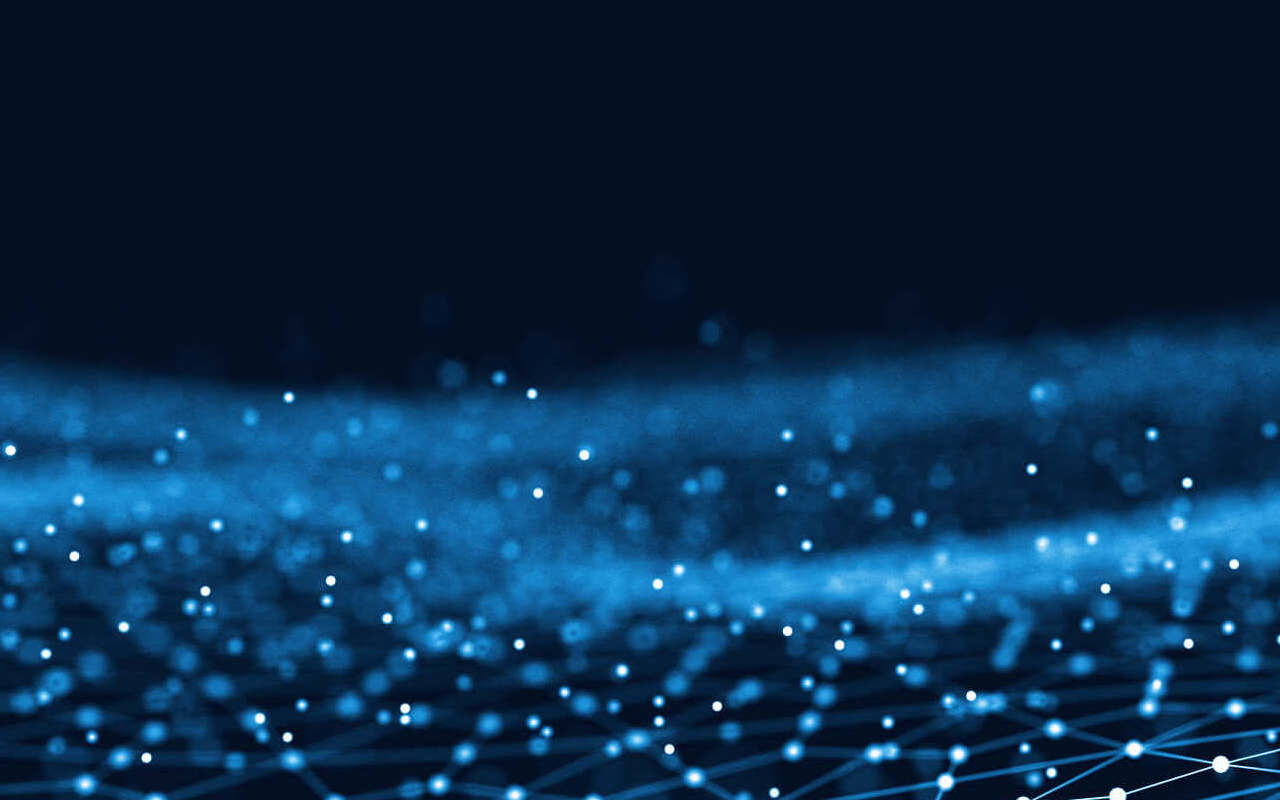
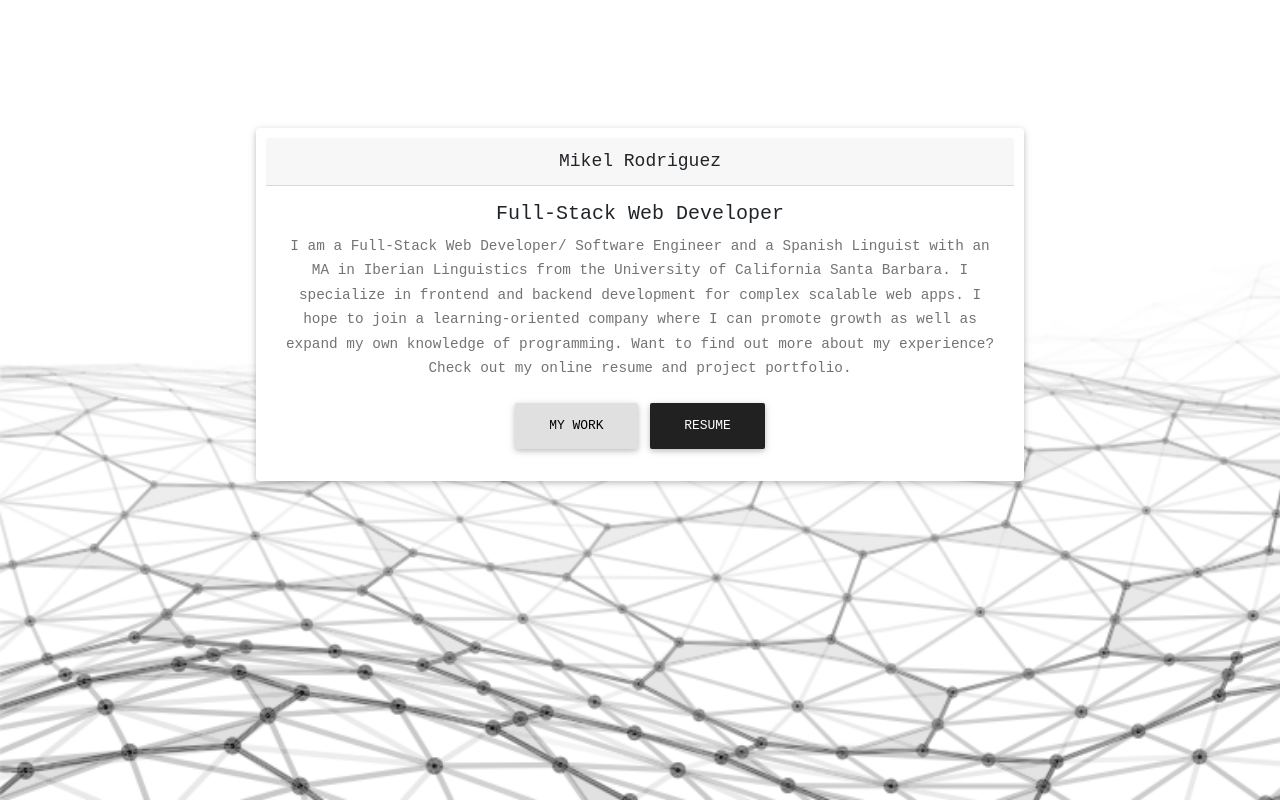
Before and after one commit to MikelTafalla/mikelrv, a React (Create React App) app: page /about in a window 1280 px wide. Built offline with nearby package versions, Linux system fonts and the light colour scheme.

Commit message:
adds about page and creates basic set up for it

```diff
--- a/src/App.js
+++ b/src/App.js
@@ -3,6 +3,7 @@ import { BrowserRouter as Router, Route } from "react-router-dom";
 import './App.css';
 // import Navbar from "./components/navbar"
 import LandingPG from "./pages/landingPg";
+import AboutPG from "./pages/aboutPg";
 
 function App() {
   return (
@@ -11,8 +12,8 @@ function App() {
       {/* <Navbar /> */}
         <Route exact path="/" component={LandingPG} />
         <Route exact path="/home" component={LandingPG} />
-        {/* <Route exact path="/about" component={About} />
-        <Route exact path="/contact" component={Contact} />  */}
+        <Route exact path="/about" component={AboutPG} />
+        {/*<Route exact path="/contact" component={Contact} />  */}
       {/* <Footer /> */}
     </div>
 
--- /dev/null
+++ b/src/components/about.css
@@ -0,0 +1,23 @@
+.test {
+    font-family: monospace;
+    font-size: 18px;
+    line-height: 1.7;
+    background: url("../assets/images/whiteVector.png") no-repeat;
+    background-size: cover;
+    background-color: white;
+    position: fixed;
+    top: 0;
+    left: 0;
+    right: 0;
+    bottom: 0;
+    min-width: 100%;
+    min-height: 100%;
+}
+
+.card {
+    margin: auto;
+    width: 60%;
+    padding: 10px;
+    margin-top: 10%;
+
+}
--- /dev/null
+++ b/src/components/about.js
@@ -0,0 +1,27 @@
+import React from "react";
+import { Link } from "react-router-dom";
+import "./about.css"
+
+const About = () => {
+    return (
+        <React.Fragment>
+             <div></div>
+            <div className="test">
+
+                <div className="card text-center">
+                    <div className="card-header">
+                        Mikel Rodriguez
+                    </div>
+                    <div className="card-body">
+                        <h5 className="card-title">Full-Stack Web Developer</h5>
+                        <p className="card-text">I am a Full-Stack Web Developer/ Software Engineer and a Spanish Linguist with an MA in Iberian Linguistics from the University of California Santa Barbara. I specialize in frontend and backend development for complex scalable web apps. I hope to join a learning-oriented company where I can promote growth as well as expand my own knowledge of programming. Want to find out more about my experience? Check out my online resume and project portfolio.</p>
+                        <Link to="/portfolio" className="btn btn-light">My Work</Link>
+                        <a href="https://drive.google.com/file/d/1FXT9ZzMn6tvFQcJbAZbvFK_7vAgi1Cir/view" className="btn btn-dark" target="_blank" rel="noopener noreferrer">Resume</a>
+                    </div>
+                </div>
+            </div>
+        </React.Fragment>
+    );
+};
+
+export default About;
--- a/src/components/landing.js
+++ b/src/components/landing.js
@@ -2,14 +2,15 @@ import React from "react";
 import Typist from "react-typist";
 import "./landing.css";
 import Navbar from "./navbar"
+import { Link } from "react-router-dom"
 
 
 const ShellTerminal = () => {
 
     return (
-        <React.Fragment>
-
-            <div className="text-center">
+        <React.Fragment >
+            <div className="container">
+                <div className="text-center" >
                     <img src={require("../assets/images/MikelColumn.png").default} className="rounded" alt="mikel" />
                 </div>
                 <div className="Typist bash">
@@ -36,7 +37,7 @@ const ShellTerminal = () => {
 
                                 <Typist.Delay ms={250} />
                                 <br />
-                            <span>$ <a href={"https://www.linkedin.com/in/mikel-rodriguez-villar/"} className="flash">About me</a></span>
+                                <span>$ <Link to="/about" className="flash">About Me</Link></span>
                                 <br />
 
                                 <Typist.Delay ms={250} />
@@ -53,6 +54,7 @@ const ShellTerminal = () => {
                 <br></br>
                 <br></br>
                 <br></br>
+            </div>
         </React.Fragment>
     )
 
--- /dev/null
+++ b/src/pages/aboutPg.js
@@ -0,0 +1,13 @@
+import React from "react";
+import About from "../components/about"
+
+const AboutPage = () => {
+
+    return (
+        <React.Fragment>
+            <About />
+        </React.Fragment>
+    )
+}
+
+export default AboutPage;
```
Also changed, not shown: src/assets/images/whiteVector.png (added), 1 other file (tests, documents, lock files or other folders). Lines whose indentation alone changed are shown as unchanged.
